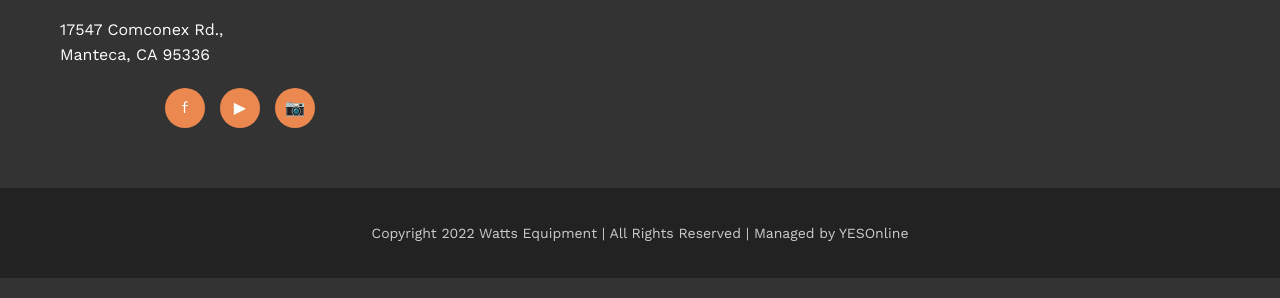
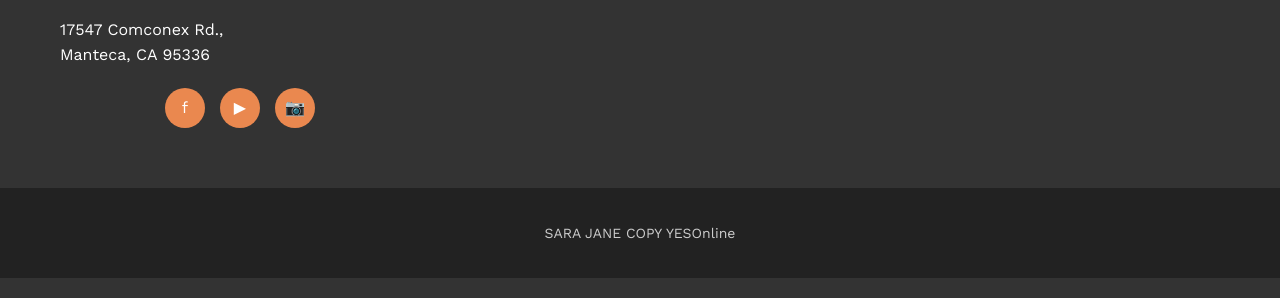
Before and after one commit to tlweave2/watts, a plain HTML site: page index.html in a window 1280 px wide. Shown: the part 3168-3466 px from the top of the page. Drawn offline with nearby package versions, Linux system fonts and the light colour scheme.

Commit message:
Update copyright text in footer

```diff
--- a/index.html
+++ b/index.html
@@ -806,7 +806,7 @@
 
 			<div class="footer-copyright">
 				<div class="fusion-row">
-					<p>Copyright 2022 Watts Equipment | All Rights Reserved | Managed by <a href="http://www.yesomedia.com" target="_blank">YESOnline</a></p>
+					<p>SARA JANE COPY <a href="http://www.yesomedia.com" target="_blank">YESOnline</a></p>
 				</div>
 			</div>
 		</footer>
```
